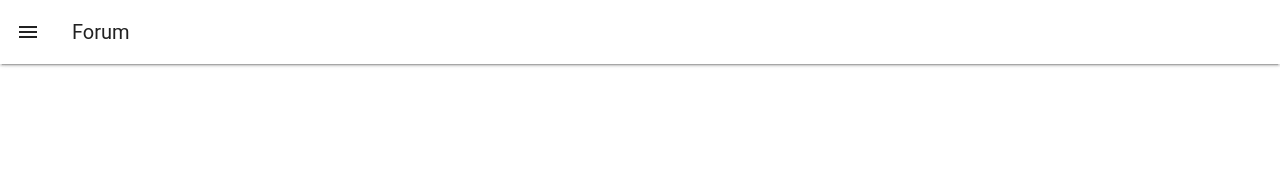
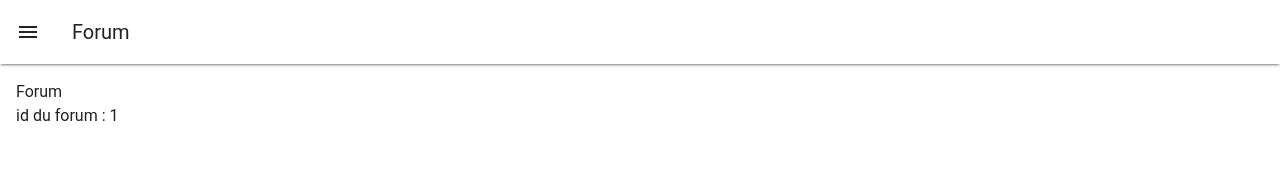
Before and after one commit to NathanMelbeck/Forum, a Nuxt app: page /forum/1 in a window 1280 px wide. Before the commit this address had no page. Shown: the top 178 px of the page. Built offline with nearby package versions, Linux system fonts and the light colour scheme.

Commit message:
feat: creation des pages

```diff
--- /dev/null
+++ b/pages/forum/[id]/index.vue
@@ -0,0 +1,13 @@
+
+<template>
+  <div>
+    <h1>
+      Forum
+    </h1>
+    <p>id du forum :
+      {{ $route.params.id }}
+    </p>
+  </div>
+</template>
+<script setup lang="ts">
+</script>
--- /dev/null
+++ b/pages/login.vue
@@ -0,0 +1,10 @@
+<script setup lang="ts">
+</script>
+
+<template>
+  <div>
+    <h1>Login</h1>
+  </div>
+</template>
+<script setup lang="ts">
+</script>
--- /dev/null
+++ b/pages/profile.vue
@@ -0,0 +1,7 @@
+<script setup lang="ts">
+</script>
+<template>
+  <div>
+    <h1>Profile</h1>
+  </div>
+</template>
--- /dev/null
+++ b/pages/register.vue
@@ -0,0 +1,7 @@
+<template>
+  <div>
+    <h1>register</h1>
+  </div>
+</template>
+<script setup lang="ts">
+</script>
--- /dev/null
+++ b/pages/subject/[id]/index.vue
@@ -0,0 +1,12 @@
+<template>
+  <div>
+    <h1>
+      Sujet
+    </h1>
+    <p>id sujet :
+      {{ $route.params.id }}
+    </p>
+  </div>
+</template>
+<script setup lang="ts">
+</script>
```
